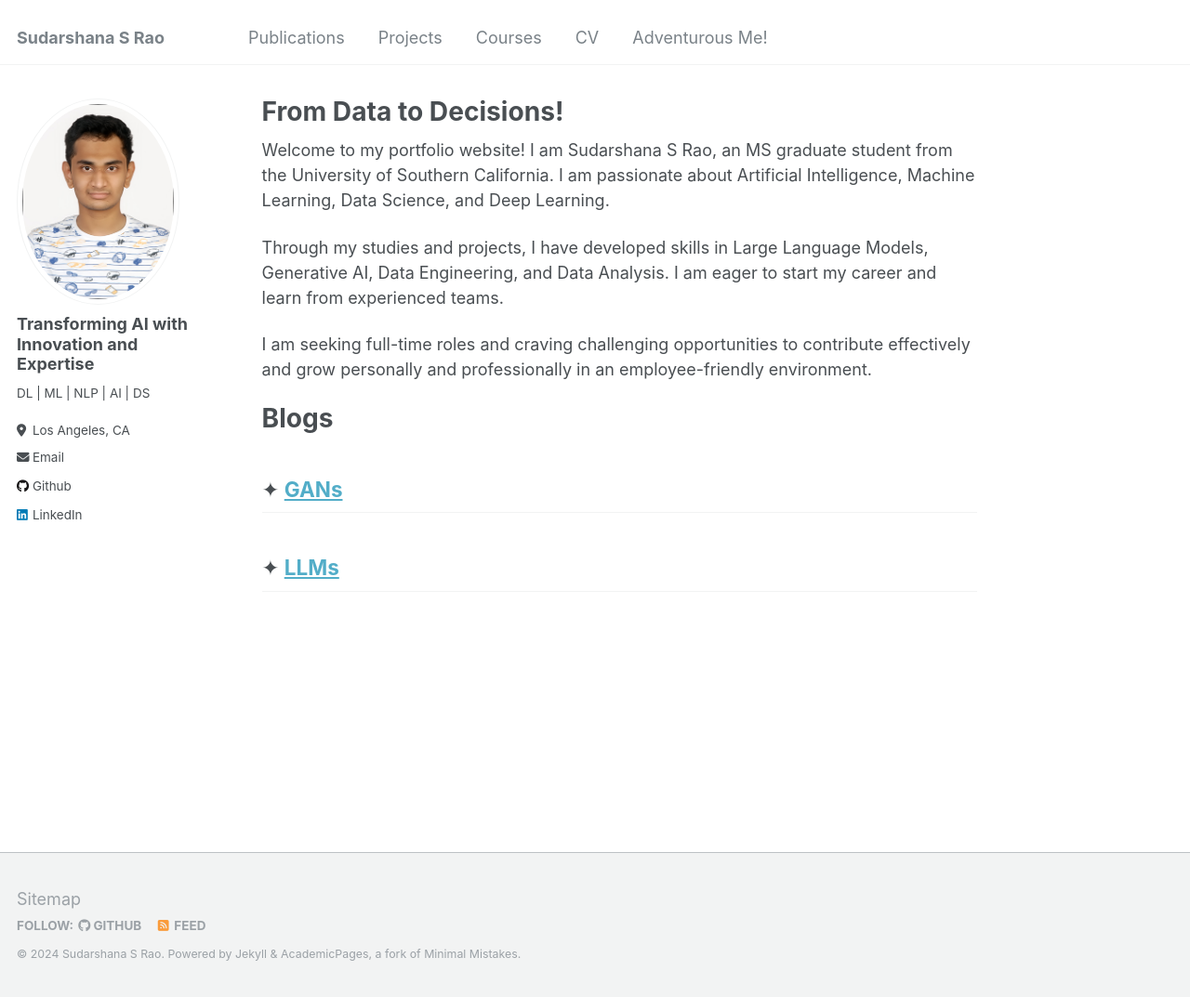
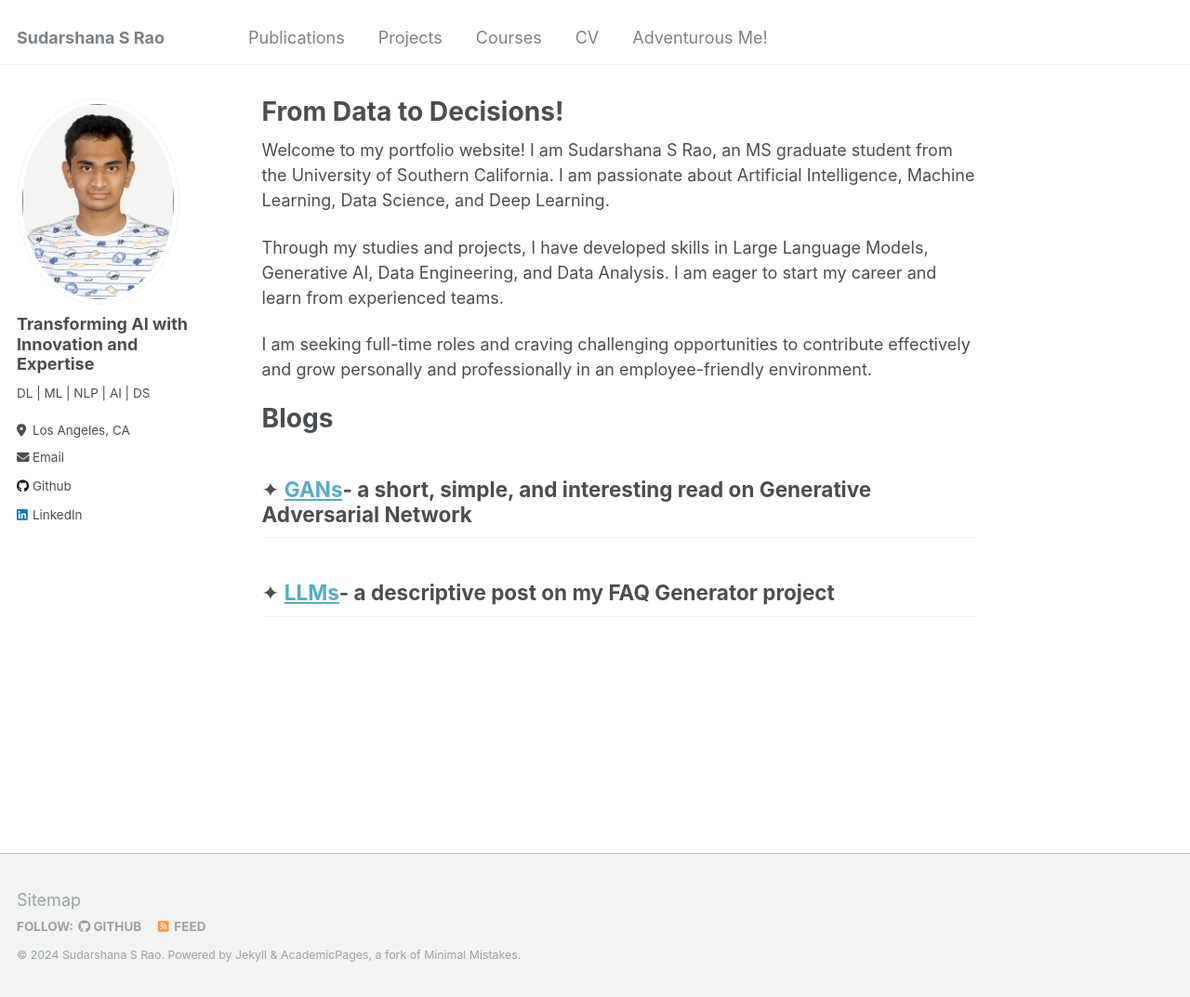
Before and after one commit to SudarshanaSRao/SudarshanaSRao.github.io, a Jekyll site: the page built from _pages/about.md, in a window 1280 px wide and 1073 px high. Shown: the whole window at 93% size. Built offline with Jekyll 4.4.1, drawn with Linux system fonts in a browser that asks for light colours.

Commit message:
Update about.md

```diff
--- a/_pages/about.md
+++ b/_pages/about.md
@@ -16,5 +16,5 @@ I am seeking full-time roles and craving challenging opportunities to contribute
 
 # Blogs
 
-## ✦ [GANs](https://sudarshanagan.blogspot.com/2021/07/everyone-i-am-currently-engineering.html)
-## ✦ [LLMs](https://medium.com/@sudarshanasrao/faq-generation-using-large-language-models-88746c9381a6)
+## ✦ [GANs](https://sudarshanagan.blogspot.com/2021/07/everyone-i-am-currently-engineering.html)- a short, simple, and interesting read on Generative Adversarial Network
+## ✦ [LLMs](https://medium.com/@sudarshanasrao/faq-generation-using-large-language-models-88746c9381a6)- a descriptive post on my FAQ Generator project
```
